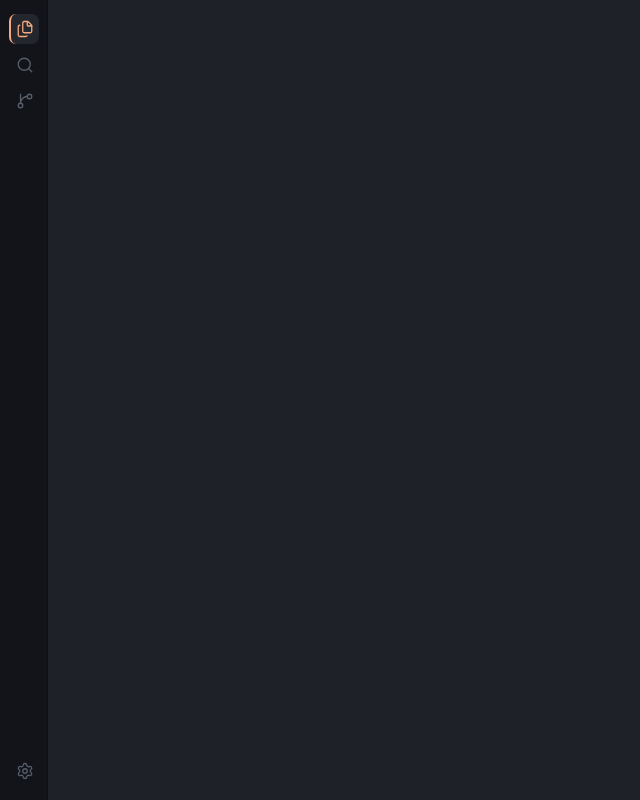
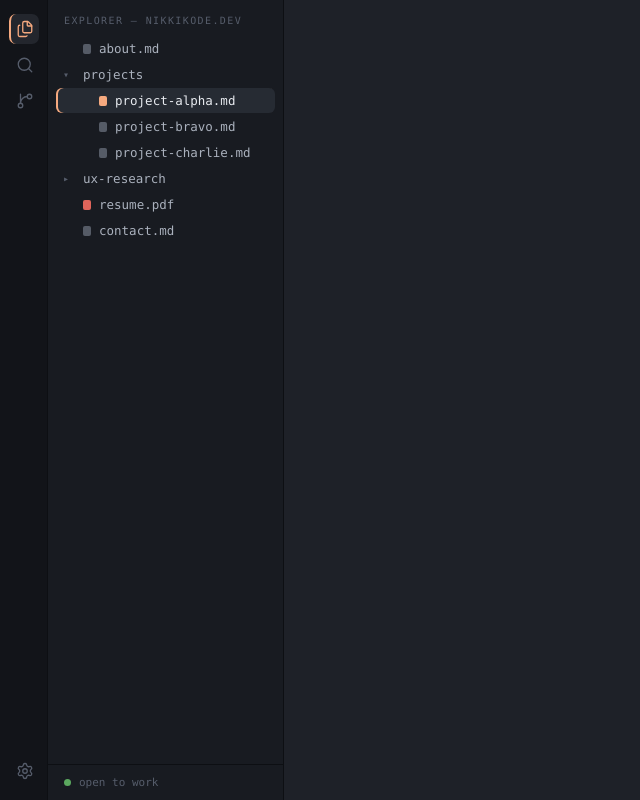
Before and after one commit to nikki-kode/Portfolio, a Next.js app in the folder portfolio-site/: page / in a window 1280 px wide. Shown: the whole page, without its empty margins (0-640 px from the left). Built offline with nearby package versions, Linux system fonts and the light colour scheme.

Commit message:
File tree + minor bug fix
File tree added to left side, expanding sections (projects, ux-research), along with "files" (about.md, resume.pdf, contact.md)

Folders can be expanded & collapsed
Clicking a fie highlights it

+ Minor Bug fix (extension hydration warnings)

```diff
--- a/portfolio-site/src/app/layout.tsx
+++ b/portfolio-site/src/app/layout.tsx
@@ -13,8 +13,8 @@ export default function RootLayout({
   children: React.ReactNode;
 }) {
   return (
-    <html lang="en">
-      <body>{children}</body>
+    <html lang="en" suppressHydrationWarning>
+      <body suppressHydrationWarning>{children}</body>
     </html>
   );
 }
--- /dev/null
+++ b/portfolio-site/src/components/FileTree/FileTree.module.css
@@ -0,0 +1,93 @@
+.tree {
+  width: var(--filetree-width);
+  flex: none;
+  background: var(--filetree-bg);
+  border-right: 1px solid var(--border-dark);
+  display: flex;
+  flex-direction: column;
+}
+
+.header {
+  font-size: 10px;
+  letter-spacing: 0.14em;
+  color: var(--text-dimmest);
+  padding: 15px 16px 10px;
+  flex: none;
+}
+
+.rows {
+  flex: 1;
+  overflow-y: auto;
+  padding: 0 8px 12px;
+}
+
+.footer {
+  flex: none;
+  padding: 11px 16px;
+  border-top: 1px solid var(--border-dark);
+  font-size: 11px;
+  color: var(--text-dimmest);
+  display: flex;
+  align-items: center;
+  gap: 8px;
+}
+
+.dot {
+  width: 7px;
+  height: 7px;
+  border-radius: 50%;
+  background: var(--green);
+  flex: none;
+}
+
+/* File / folder rows */
+.row {
+  display: flex;
+  align-items: center;
+  gap: 8px;
+  padding: 5px 7px;
+  border-radius: 6px;
+  font-size: 12.5px;
+  margin-bottom: 1px;
+  cursor: pointer;
+  color: var(--text-body-2);
+  white-space: nowrap;
+  overflow: hidden;
+}
+
+.row:hover {
+  background: var(--card-bg);
+}
+
+.rowActive {
+  color: var(--text-heading-2);
+  background: var(--active-row-bg);
+  box-shadow: inset 2px 0 0 var(--accent);
+}
+
+.rowActive:hover {
+  background: var(--active-row-bg);
+}
+
+.caret {
+  width: 12px;
+  flex: none;
+  font-size: 10px;
+  color: var(--text-dimmest);
+}
+
+.fileDot {
+  width: 8px;
+  height: 10px;
+  border-radius: 2px;
+  flex: none;
+}
+
+.label {
+  overflow: hidden;
+  text-overflow: ellipsis;
+}
+
+.folderLabel {
+  color: var(--text-body-2);
+}
--- /dev/null
+++ b/portfolio-site/src/components/FileTree/FileTree.tsx
@@ -0,0 +1,86 @@
+import clsx from "clsx";
+import styles from "./FileTree.module.css";
+
+type Props = {
+  activeKey: string;
+  open: Record<string, boolean>;
+  openDoc: (key: string) => void;
+  toggleFolder: (name: string) => void;
+};
+
+type FileEntry = { kind: "file"; key: string; label: string; depth: number; dotColor?: string };
+type FolderEntry = { kind: "folder"; name: string; label: string; isOpen: boolean };
+type TreeEntry = FileEntry | FolderEntry;
+
+function buildTree(open: Record<string, boolean>): TreeEntry[] {
+  const rows: TreeEntry[] = [];
+
+  rows.push({ kind: "file", key: "about.md", label: "about.md", depth: 0 });
+
+  rows.push({ kind: "folder", name: "projects", label: "projects", isOpen: !!open.projects });
+  if (open.projects) {
+    rows.push({ kind: "file", key: "project-alpha.md", label: "project-alpha.md", depth: 1 });
+    rows.push({ kind: "file", key: "project-bravo.md", label: "project-bravo.md", depth: 1 });
+    rows.push({ kind: "file", key: "project-charlie.md", label: "project-charlie.md", depth: 1 });
+  }
+
+  rows.push({ kind: "folder", name: "ux-research", label: "ux-research", isOpen: !!open["ux-research"] });
+  if (open["ux-research"]) {
+    rows.push({ kind: "file", key: "capstone.md", label: "capstone.md", depth: 1 });
+    rows.push({ kind: "file", key: "ixdf.md", label: "ixdf.md", depth: 1 });
+    rows.push({ kind: "file", key: "usability-study.md", label: "usability-study.md", depth: 1 });
+  }
+
+  rows.push({ kind: "file", key: "resume.pdf", label: "resume.pdf", depth: 0, dotColor: "#e0655b" });
+  rows.push({ kind: "file", key: "contact.md", label: "contact.md", depth: 0 });
+
+  return rows;
+}
+
+export default function FileTree({ activeKey, open, openDoc, toggleFolder }: Props) {
+  const rows = buildTree(open);
+
+  return (
+    <div className={styles.tree}>
+      <div className={styles.header}>EXPLORER — NIKKIKODE.DEV</div>
+
+      <div className={styles.rows}>
+        {rows.map((entry) => {
+          if (entry.kind === "folder") {
+            return (
+              <div
+                key={entry.name}
+                className={styles.row}
+                onClick={() => toggleFolder(entry.name)}
+              >
+                <span className={styles.caret}>{entry.isOpen ? "▾" : "▸"}</span>
+                <span className={styles.label}>{entry.label}</span>
+              </div>
+            );
+          }
+
+          const active = entry.key === activeKey;
+          const dotColor = active ? "var(--accent)" : (entry.dotColor ?? "#555b66");
+
+          return (
+            <div
+              key={entry.key}
+              className={clsx(styles.row, active && styles.rowActive)}
+              style={{ paddingLeft: 7 + entry.depth * 16 }}
+              onClick={() => openDoc(entry.key)}
+            >
+              <span className={styles.caret} />
+              <span className={styles.fileDot} style={{ background: dotColor }} />
+              <span className={styles.label}>{entry.label}</span>
+            </div>
+          );
+        })}
+      </div>
+
+      <div className={styles.footer}>
+        <span className={styles.dot} />
+        open to work
+      </div>
+    </div>
+  );
+}
--- a/portfolio-site/src/components/IDEShell/IDEShell.tsx
+++ b/portfolio-site/src/components/IDEShell/IDEShell.tsx
@@ -2,6 +2,7 @@
 
 import { useIDEState } from "@/hooks/useIDEState";
 import ActivityBar from "@/components/ActivityBar/ActivityBar";
+import FileTree from "@/components/FileTree/FileTree";
 import styles from "./IDEShell.module.css";
 
 export default function IDEShell() {
@@ -10,9 +11,15 @@ export default function IDEShell() {
   return (
     <div className={styles.root}>
       <ActivityBar />
+      <FileTree
+        activeKey={ide.state.activeKey}
+        open={ide.state.open}
+        openDoc={ide.openDoc}
+        toggleFolder={ide.toggleFolder}
+      />
       <div className={styles.main}>
         <div className={styles.body}>
-          {/* FileTree, TabBar, content, Terminal, StatusBar — coming next */}
+          {/* TabBar, content, Terminal, StatusBar — coming next */}
         </div>
       </div>
     </div>
--- a/portfolio-site/src/data/docs.ts
+++ b/portfolio-site/src/data/docs.ts
@@ -35,7 +35,7 @@ export const SECTIONS = ["overview", "problem", "research", "design", "outcome",
 export type SectionId = (typeof SECTIONS)[number];
 
 export const docs: Record<string, Doc> = {
-  "project-aurora.md": {
+  "project-alpha.md": {
     type: "project",
     title: "Aurora",
     platform: "Web app",
@@ -73,7 +73,7 @@ export const docs: Record<string, Doc> = {
     gallery: ["Token architecture", "Component library", "Dark mode"],
   },
 
-  "project-ledger.md": {
+  "project-bravo.md": {
     type: "project",
     title: "Ledger",
     platform: "Internal web tool",
@@ -111,7 +111,7 @@ export const docs: Record<string, Doc> = {
     gallery: ["Diff view", "Guided close", "Audit trail"],
   },
 
-  "project-atlas.md": {
+  "project-charlie.md": {
     type: "project",
     title: "Atlas",
     platform: "iOS",
@@ -175,10 +175,9 @@ export const docs: Record<string, Doc> = {
 };
 
 export const fileMeta: Record<string, "stub"> = {
+  "capstone.md": "stub",
+  "ixdf.md": "stub",
   "usability-study.md": "stub",
-  "field-interviews.md": "stub",
-  "building-this-site.md": "stub",
-  "on-design-systems.md": "stub",
 };
 
 export function getDoc(key: string): Doc {
@@ -189,12 +188,14 @@ export function resolveFile(arg: string): string | null {
   if (!arg) return null;
   const a = arg.toLowerCase().replace(/\.md$/, "").replace(/\//g, "");
   const map: Record<string, string> = {
-    aurora: "project-aurora.md",
-    "project-aurora": "project-aurora.md",
-    ledger: "project-ledger.md",
-    "project-ledger": "project-ledger.md",
-    atlas: "project-atlas.md",
-    "project-atlas": "project-atlas.md",
+    alpha: "project-alpha.md",
+    "project-alpha": "project-alpha.md",
+    bravo: "project-bravo.md",
+    "project-bravo": "project-bravo.md",
+    charlie: "project-charlie.md",
+    "project-charlie": "project-charlie.md",
+    capstone: "capstone.md",
+    ixdf: "ixdf.md",
     about: "about.md",
     me: "about.md",
     contact: "contact.md",
--- a/portfolio-site/src/hooks/useIDEState.ts
+++ b/portfolio-site/src/hooks/useIDEState.ts
@@ -36,10 +36,10 @@ type Action =
   | { type: "HIST_DOWN" };
 
 const initial: IDEState = {
-  activeKey: "project-aurora.md",
+  activeKey: "project-alpha.md",
   view: "preview",
   activeSection: "overview",
-  open: { projects: true, "ux-research": false, blog: false },
+  open: { projects: true, "ux-research": false },
   termOpen: false,
   termInput: "",
   termLines: [
@@ -134,10 +134,10 @@ function buildCommandOutput(cmd: string): { lines: TermLine[]; navTo: string | n
       );
       break;
     case "ls":
-      push("about.md   projects/   ux-research/   blog/   resume.pdf   contact.md", "#cdd2da");
+      push("about.md   projects/   ux-research/   resume.pdf   contact.md", "#cdd2da");
       break;
     case "projects":
-      push("project-aurora.md   project-ledger.md   project-atlas.md", "#cdd2da");
+      push("project-alpha.md   project-bravo.md   project-charlie.md", "#cdd2da");
       push("open any with: open <name>", "#565d6b");
       break;
     case "whoami":
@@ -149,7 +149,7 @@ function buildCommandOutput(cmd: string): { lines: TermLine[]; navTo: string | n
       push(`opening ${verb}.md …`, "#565d6b");
       break;
     case "research":
-      push("ux-research/ — usability-study.md, field-interviews.md (drafts)", "#cdd2da");
+      push("ux-research/ — capstone.md, ixdf.md, usability-study.md (drafts)", "#cdd2da");
       break;
     case "resume":
       push("resume.pdf — wire this up to your real CV file ✦", "#cdd2da");
```
